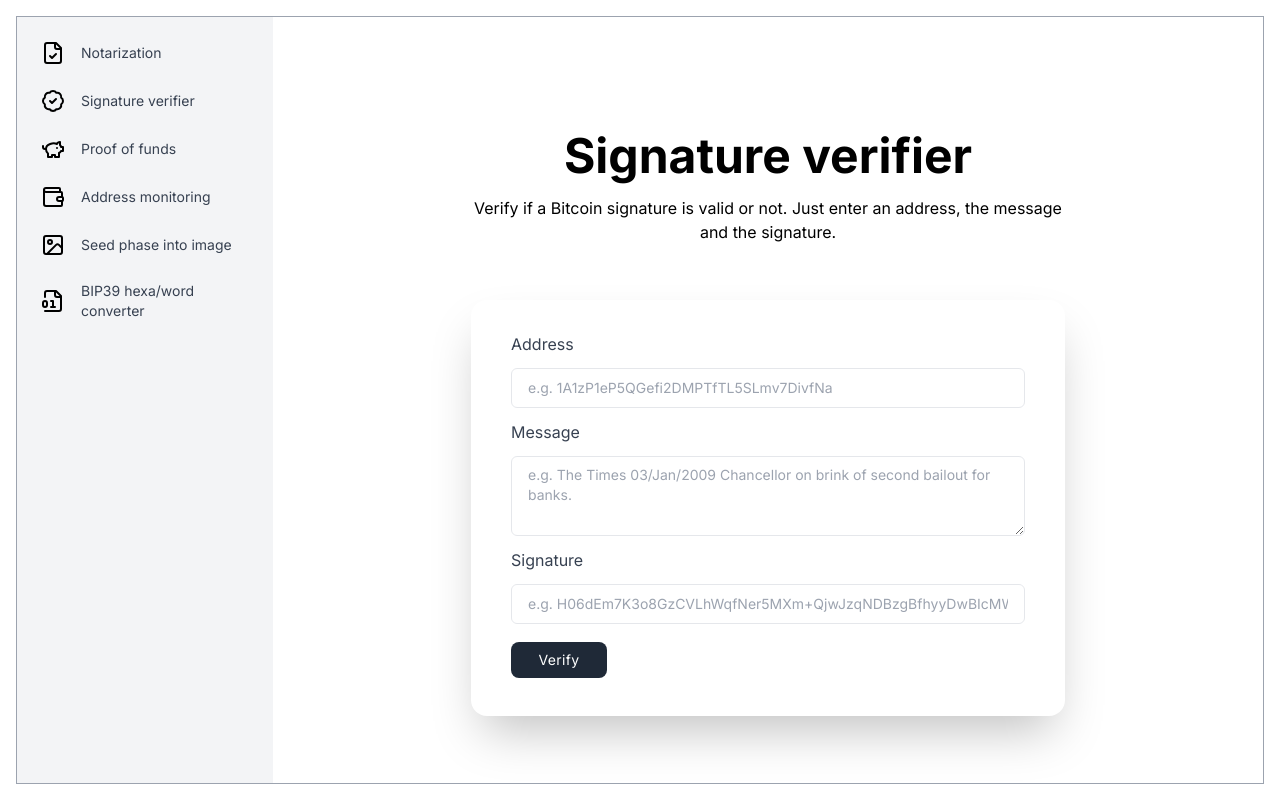
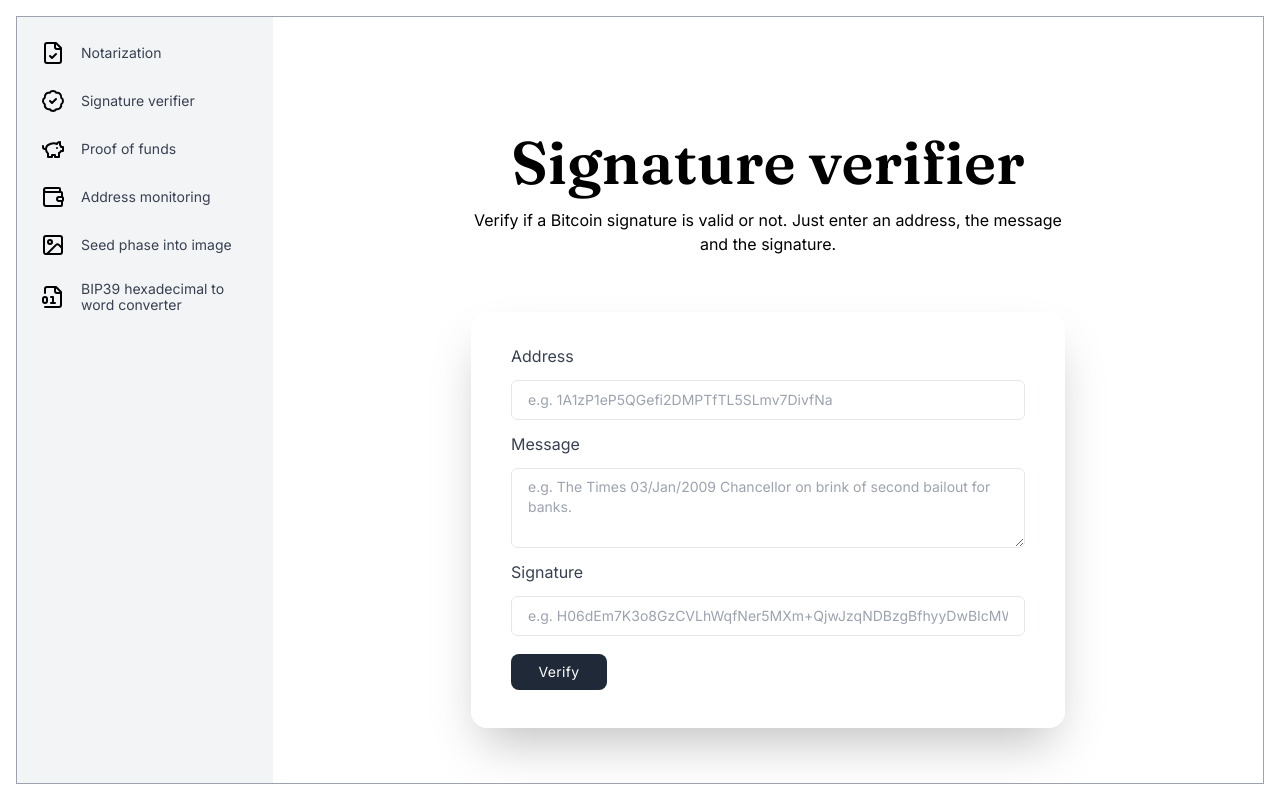
Before and after one commit to martins87/uft-platform, a Next.js app: page /signature-verifier in a window 1280 px wide. Built offline with nearby package versions, Linux system fonts and the light colour scheme.

Commit message:
edit styling

```diff
--- a/app/components/Header.tsx
+++ b/app/components/Header.tsx
@@ -8,7 +8,9 @@ type HeaderProps = {
 const Header: FC<HeaderProps> = ({ title, subtitle }) => {
   return (
     <div className="w-full flex flex-col items-center justify-center gap-4 mb-12 text-center">
-      <h1 className="text-4xl md:text-5xl font-bold hidden sm:flex">{title}</h1>
+      <h1 className="text-4xl md:text-6xl font-fraunces font-semibold hidden sm:flex">
+        {title}
+      </h1>
       {subtitle}
     </div>
   );
--- a/app/components/Sidebar/Sidebar.tsx
+++ b/app/components/Sidebar/Sidebar.tsx
@@ -27,7 +27,11 @@ const Sidebar = () => {
       />
       <SidebarMenuItem label="Address monitoring" icon={Wallet} />
       <SidebarMenuItem label="Seed phase into image" icon={SeedPhraseImage} />
-      <SidebarMenuItem label="BIP39 hexa/word converter" icon={FileDigit} />
+      <SidebarMenuItem
+        label="BIP39 hexadecimal to word converter"
+        icon={FileDigit}
+        src="/bip39-converter"
+      />
     </div>
   );
 };
--- a/app/components/Sidebar/SidebarMenuItem.tsx
+++ b/app/components/Sidebar/SidebarMenuItem.tsx
@@ -15,7 +15,7 @@ const SidebarMenuItem: FC<SidebarMenuItemProps> = ({ label, icon, src }) => {
       href={src || "/"}
     >
       <Image className="text-gray-500" src={icon} alt="notarization icon" />
-      <span className="text-sm text-gray-700">{label}</span>
+      <span className="text-sm text-gray-700 leading-4">{label}</span>
     </Link>
   );
 };
--- a/app/layout.tsx
+++ b/app/layout.tsx
@@ -1,10 +1,16 @@
 import type { Metadata } from "next";
-import { Inter } from "next/font/google";
+import { Inter, Fraunces } from "next/font/google";
+import { twMerge } from "tailwind-merge";
+
+import Sidebar from "./components/Sidebar/Sidebar";
 import "./globals.css";
 
-import Sidebar from "./components/Sidebar/Sidebar";
+const inter = Inter({ subsets: ["latin"] });
 
-const inter = Inter({ subsets: ["latin"] });
+const fraunces = Fraunces({
+  subsets: ["latin"],
+  variable: "--font-fraunces",
+});
 
 export const metadata: Metadata = {
   title: "Create Next App",
@@ -18,7 +24,7 @@ export default function RootLayout({
 }>) {
   return (
     <html lang="en">
-      <body className={inter.className}>
+      <body className={twMerge(inter.className, `${fraunces.variable}`)}>
         <div className="w-full h-screen flex items-center justify-center p-4">
           <div className="w-full h-full flex items-center justify-center border border-gray-400">
             <Sidebar />
--- a/tailwind.config.ts
+++ b/tailwind.config.ts
@@ -13,6 +13,9 @@ const config: Config = {
         "gradient-conic":
           "conic-gradient(from 180deg at 50% 50%, var(--tw-gradient-stops))",
       },
+      fontFamily: {
+        fraunces: ['var(--font-fraunces)']
+      }
     },
   },
   plugins: [],
```
